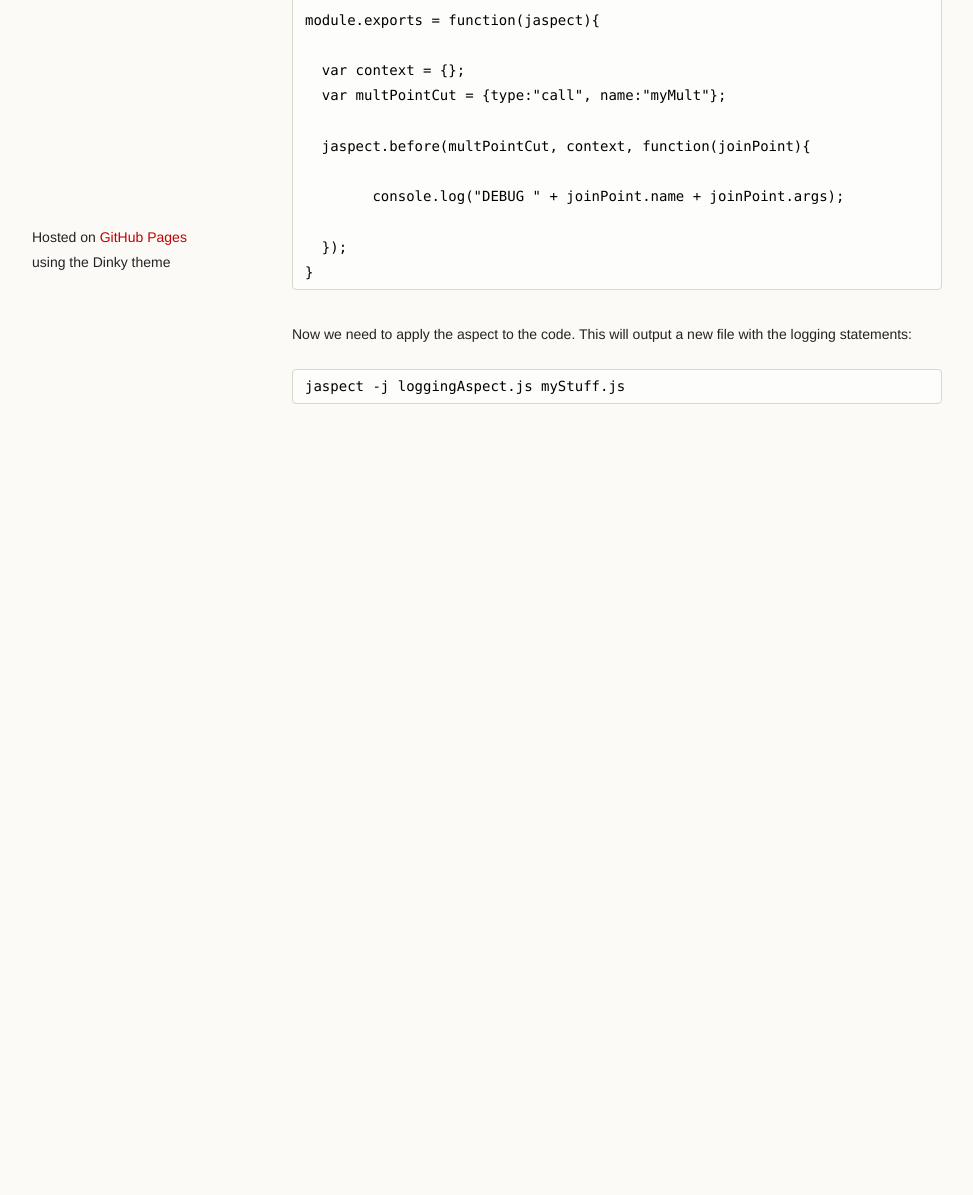
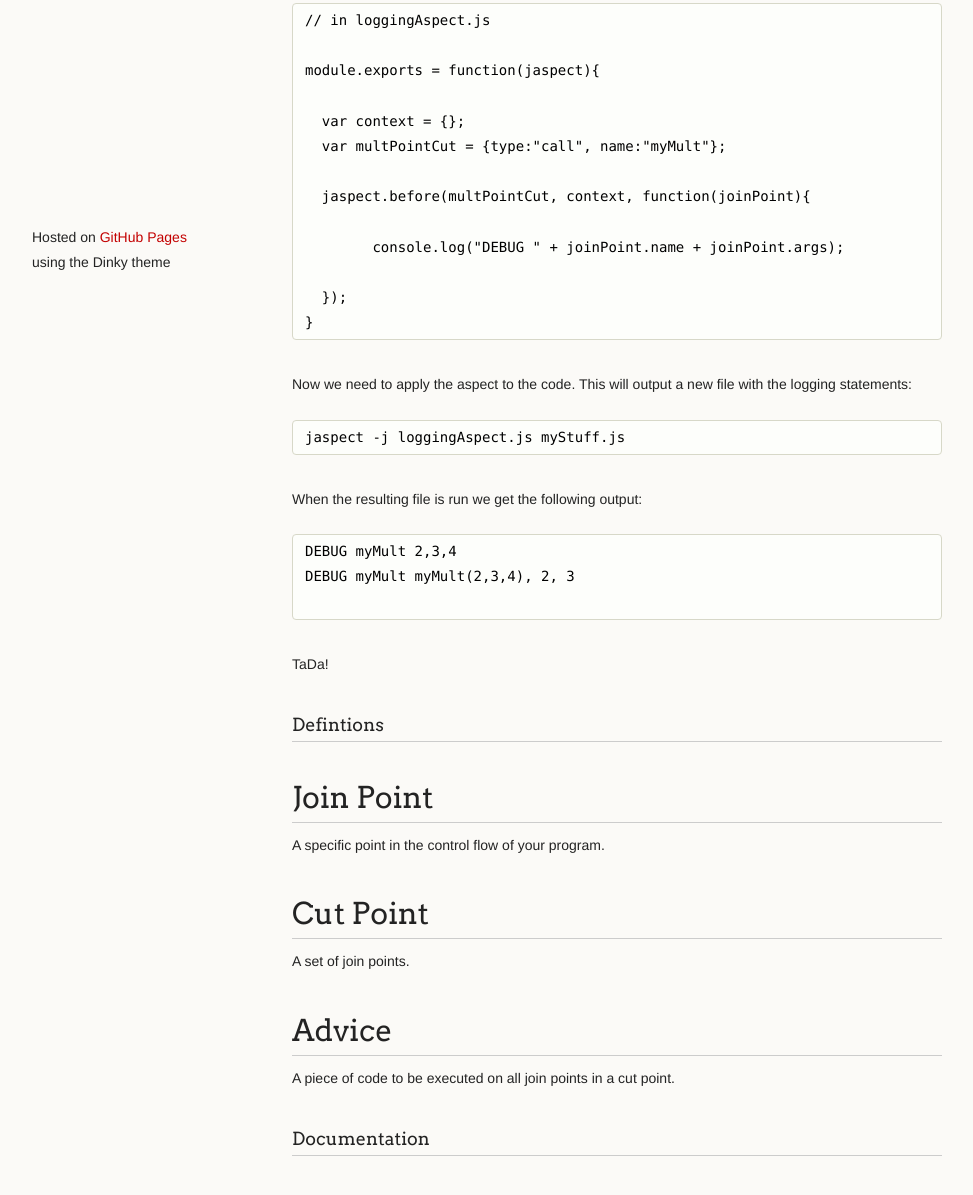
Before and after one commit to Satshabad/jaspect, a plain HTML site: page index.html in a window 1280 px wide. Shown: the part 493-1688 px from the top of the page, without its empty margins (18-991 px from the left). Before the commit the page ends 979 px from the top, so only its background shows below. Drawn offline with Linux system fonts and the light colour scheme.

Commit message:
Create gh-pages branch via GitHub

```diff
--- a/index.html
+++ b/index.html
@@ -17,7 +17,7 @@
     <div class="wrapper">
       <header>
         <h1 class="header">Jaspect</h1>
-        <p class="header">Simple aspect programming for JavaScript</p>
+        <p class="header">Simple Aspects for JavaScript</p>
 
         <ul>
           <li class="download"><a class="buttons" href="https://github.com/Satshabad/jaspect/zipball/master">Download ZIP</a></li>
@@ -32,7 +32,8 @@
       <section>
         <h3>Getting Started with Aspects for JavaScript</h3>
 
-<p>Aspects are a way to add additional functionality to your JavaScript without modifying the original code.</p>
+<p>An aspect of a program is a feature linked to many other parts of the program, but which is not related to the program's primary function.
+Jaspect let's you write these aspects separately and then add them in at the last minute.</p>
 
 <p>Let's look at the canonical logging example. Here's some code that you might write:</p>
 
@@ -66,6 +67,31 @@ module.exports = function(jaspect){
 
 <pre><code>jaspect -j loggingAspect.js myStuff.js
 </code></pre>
+
+<p>When the resulting file is run we get the following output:</p>
+
+<pre><code>DEBUG myMult 2,3,4
+DEBUG myMult myMult(2,3,4), 2, 3
+
+</code></pre>
+
+<p>TaDa!</p>
+
+<h3>Defintions</h3>
+
+<h1>Join Point</h1>
+
+<p>A specific point in the control flow of your program.</p>
+
+<h1>Cut Point</h1>
+
+<p>A set of join points.</p>
+
+<h1>Advice</h1>
+
+<p>A piece of code to be executed on all join points in a cut point.</p>
+
+<h3>Documentation</h3>
       </section>
       <footer>
         <p><small>Hosted on <a href="https://pages.github.com">GitHub Pages</a> using the Dinky theme</small></p>
```
Also changed, not shown: params.json (+1 -1 lines).
